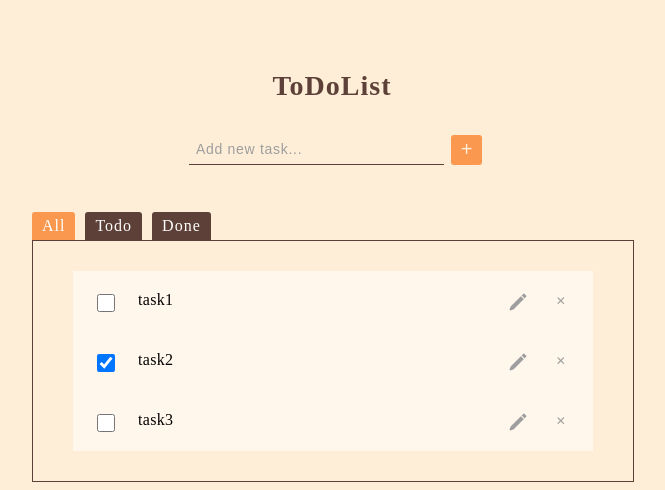
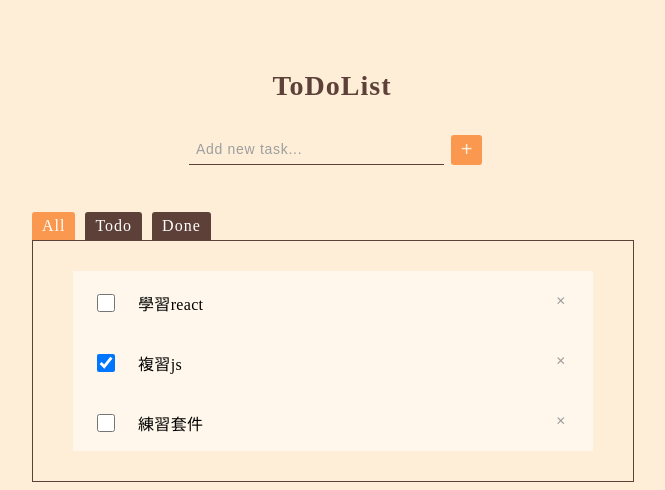
Before and after one commit to haurong/react-todolist, a React (Create React App) app: page / in a window 1280 px wide. Shown: the top 490 px of the page, without its empty margins (308-973 px from the left). Built offline with nearby package versions, Linux system fonts and the light colour scheme.

Commit message:
“修改編輯功能”

```diff
--- a/src/actions/ActionTypes.js
+++ b/src/actions/ActionTypes.js
@@ -1,5 +1,5 @@
 export const ADD_TASK = 'ADD_TASK';
 export const DELETE_TASK = 'DELETE_TASK';
 export const SET_FILTER = 'SET_FILTER';
-export const EDIT_TASK = 'EDIT_TASK';
+// export const EDIT_TASK = 'EDIT_TASK';
 export const TOGGLE_TASK = 'TOGGLE_TASK';
--- a/src/actions/todos.js
+++ b/src/actions/todos.js
@@ -7,12 +7,12 @@ export function addTask (taskName){
     };
 }
 
-export function editTask (idx){
-    return{
-        type: types.EDIT_TASK,
-        idx
-    }
-}
+// export function editTask (idx){
+//     return{
+//         type: types.EDIT_TASK,
+//         idx
+//     }
+// }
 
 export function deleteTask(idx){
     return{
--- a/src/components/TaskItem.js
+++ b/src/components/TaskItem.js
@@ -1,6 +1,6 @@
 import styled from "styled-components";
 import { useDispatch } from 'react-redux';
-import editIcon from '../icon/edit.png'
+// import editIcon from '../icon/edit.png'
 import * as actions from '../actions/todos';
 
 const Wrapper = styled.div`
@@ -25,19 +25,19 @@ const TaskName = styled.div`
     margin: 0 20px;
 `;
 
-const EditBtn =styled.div`
-    margin:2px 20px;
-    border:none;
-    height:20px;
-    width:20px;
-    background-color: inherit;
+// const EditBtn =styled.div`
+//     margin:2px 20px;
+//     border:none;
+//     height:20px;
+//     width:20px;
+//     background-color: inherit;
 
-    img {
-        height: 18px;
-        width: 18px;
-        cursor: pointer;
-    }
-`;
+//     img {
+//         height: 18px;
+//         width: 18px;
+//         cursor: pointer;
+//     }
+// `;
 
 const Button = styled.div`
     font-family: "Noto Sans TC", sans-serif;
@@ -72,9 +72,9 @@ function TaskItem(props){
             onChange={ () => dispatch(actions.toggleTask(props.task.idx)) }
             />
             <TaskName>{props.task.taskName}</TaskName>
-            <EditBtn onChange={ () => dispatch(actions.editTask(props.task.idx)) }>
+            {/* <EditBtn onChange={ () => dispatch(actions.editTask(props.task.idx)) }>
                 <img src={editIcon} alt="" />
-            </EditBtn>
+            </EditBtn> */}
             <Button onClick={ () => dispatch(actions.deleteTask(props.task.idx))} >✕</Button>
         </Wrapper>
     );
--- a/src/reducer/todos.js
+++ b/src/reducer/todos.js
@@ -3,9 +3,9 @@ import * as types from '../actions/ActionTypes';
 
 
 const initialTasks = [
-    { taskName: 'task1',isCompleted: false ,id: "todo-1" },
-    { taskName: 'task2',isCompleted: true , id: "todo-2" },
-    { taskName: 'task3',isCompleted: false , id: "todo-3" },
+    { taskName: '學習react',isCompleted: false ,id: "todo-1" },
+    { taskName: '複習js',isCompleted: true , id: "todo-2" },
+    { taskName: '練習套件',isCompleted: false , id: "todo-3" },
 ];
 
 export default function todos(state = initialTasks, action) {
```
